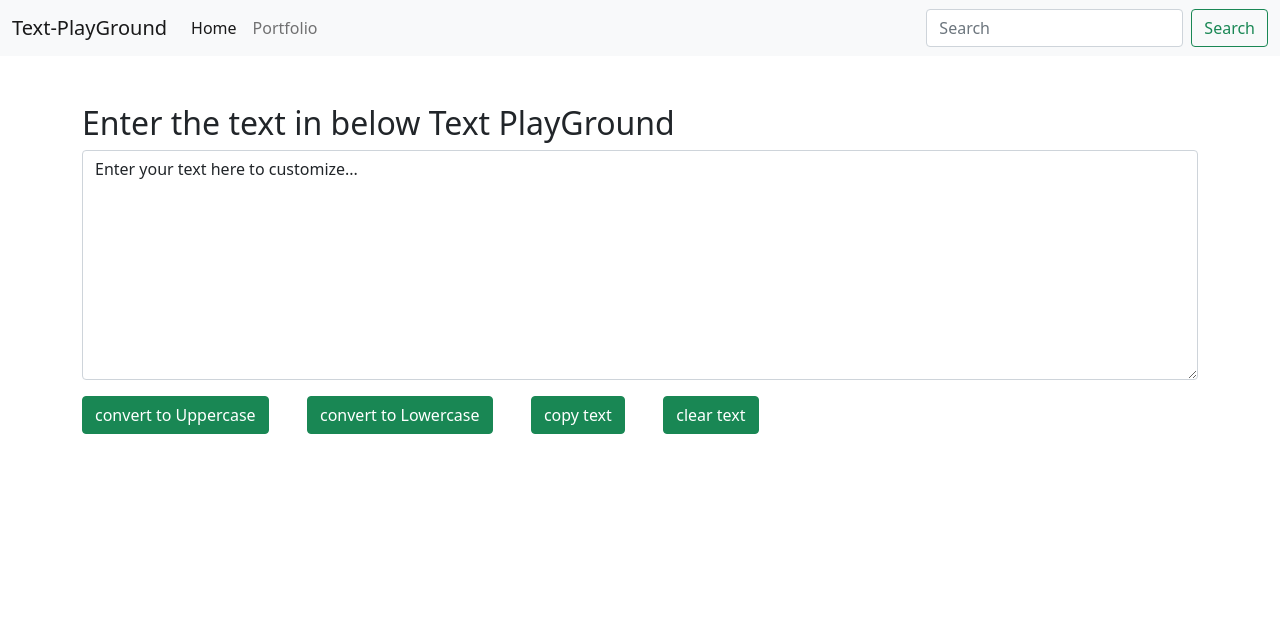
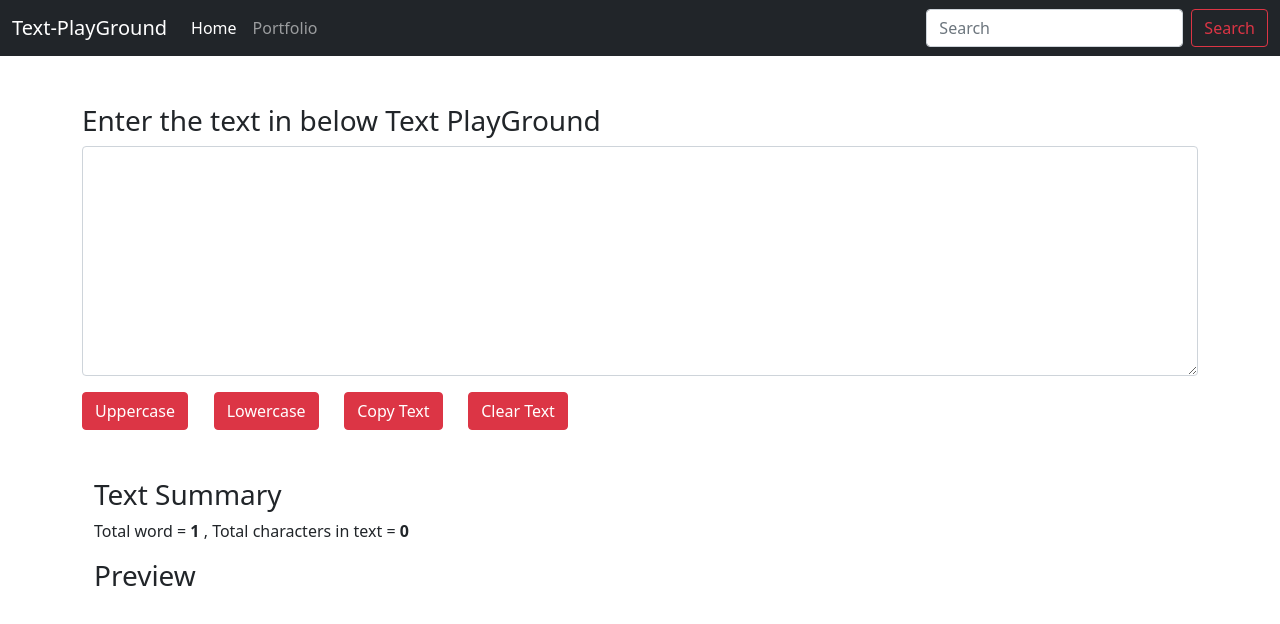
Before and after one commit to Sujan-Rai-426/React-Projects, a React (Vite) app in the folder 05_Text_PlayGround/: page / in a window 1280 px wide. Shown: the top 624 px of the page. Built offline with nearby package versions, Linux system fonts and the light colour scheme.

Commit message:
TextPayground minor components edit

```diff
--- a/05_Text_PlayGround/src/components/Navbar.jsx
+++ b/05_Text_PlayGround/src/components/Navbar.jsx
@@ -7,16 +7,16 @@ function Navbar(props) {
     return (
 
         <>
-            <nav className="navbar navbar-expand-lg navbar-light bg-light">
+            <nav className="navbar navbar-expand-lg navbar-dark bg-dark">
                 <div className="container-fluid">
                     <a className="navbar-brand" href="#"> {props.project} </a>
                     <button className="navbar-toggler" type="button" data-bs-toggle="collapse" data-bs-target="#navbarSupportedContent" aria-controls="navbarSupportedContent" aria-expanded="false" aria-label="Toggle navigation">
                     <span className="navbar-toggler-icon"></span>
                     </button>
                     <div className="collapse navbar-collapse" id="navbarSupportedContent">
-                        <ul className="navbar-nav me-auto mb-2 mb-lg-0">
+                        <ul className="navbar-nav me-auto mb-2 mb-lg-0 dark">
                             <li className="nav-item">
-                            <a className="nav-link active" aria-current="page" href="#">Home</a>
+                            <a className="nav-link active" aria-current="page" href="#"> Home</a>
                             </li>
                             <li className="nav-item">
                             <a className="nav-link" href="https://www.sujan140.com.np">Portfolio</a>
@@ -24,7 +24,7 @@ function Navbar(props) {
                         </ul>
                         <form className="d-flex">
                             <input className="form-control me-2" type="search" placeholder="Search" aria-label="Search" />
-                            <button className="btn btn-outline-success" type="submit">Search</button>
+                            <button className="btn btn-outline-danger" type="submit">Search</button>
                         </form>
                     </div>
                 </div>
--- a/05_Text_PlayGround/src/components/TextForm.jsx
+++ b/05_Text_PlayGround/src/components/TextForm.jsx
@@ -8,7 +8,7 @@ function TextForm(props) {
 
 
     // Initialize the text and setText
-    const [text, setText] = useState ("Enter your text here to customize...");
+    const [text, setText] = useState ("");
 
     // function to handel the text change event
     const handle_change = (event) =>{
@@ -17,11 +17,13 @@ function TextForm(props) {
 
     // function to handle the button click events
     const handle_Upper_click = () => {
-        setText(text.toUpperCase())
+        let upr_txt = text.toUpperCase()
+        setText(upr_txt)
     }
 
     const handle_Lower_click = () => {
-        setText(text.toLowerCase())
+        let lwr_txt = text.toLowerCase()
+        setText(lwr_txt)
     }
 
     const textRef = useRef(null)
@@ -39,9 +41,11 @@ function TextForm(props) {
 
     return (
 
+    <>
+    {/* start div container for text operation */}
         <div className = 'my-5'>
             <div style={{display: 'flex', justifyContent:'space-between'}}>
-                <h2> {props.heading} </h2>
+                <h3> {props.heading} </h3>
                 {/* <div>
                     <label htmlFor="exampleColorInput" className="form-label"> <h5> Color picker </h5></label>
                     <input type="color" className="form-control form-control-color" id="exampleColorInput" value="#563d7c" title="Choose your color"></input>
@@ -53,14 +57,25 @@ function TextForm(props) {
             </div>
 
             {/* button div */}
-            <div style={{ display: 'flex', gap :'3vw' }}>
-                <button onClick={handle_Upper_click} className="btn btn-success"> convert to Uppercase </button>
-                <button onClick={handle_Lower_click} className="btn btn-success"> convert to Lowercase </button>
-                <button onClick={handle_copy} className="btn btn-success"> copy text </button>
-                <button onClick={handle_clear} className="btn btn-success"> clear text </button>
+            <div style={{ display: 'flex', gap :'2vw' }}>
+                <button onClick={handle_Upper_click} className="btn btn-danger"> Uppercase </button>
+                <button onClick={handle_Lower_click} className="btn btn-danger"> Lowercase </button>
+                <button onClick={handle_copy} className="btn btn-danger"> Copy Text </button>
+                <button onClick={handle_clear} className="btn btn-danger"> Clear Text </button>
             </div>
         </div>
+    {/* end div container for text operation */}
 
+
+    {/* start div container for text information */}
+        <div className="container">
+            <h3> Text Summary </h3>
+            <p> Total word = <b> {text.split(" ").length} </b>, Total characters in text = <b> {text.length} </b></p>
+            <h3> Preview </h3>
+            <p> <i> {text}</i> </p>
+        </div>
+    {/* end div container for text information */}
+    </>
     )
 }
 
```
